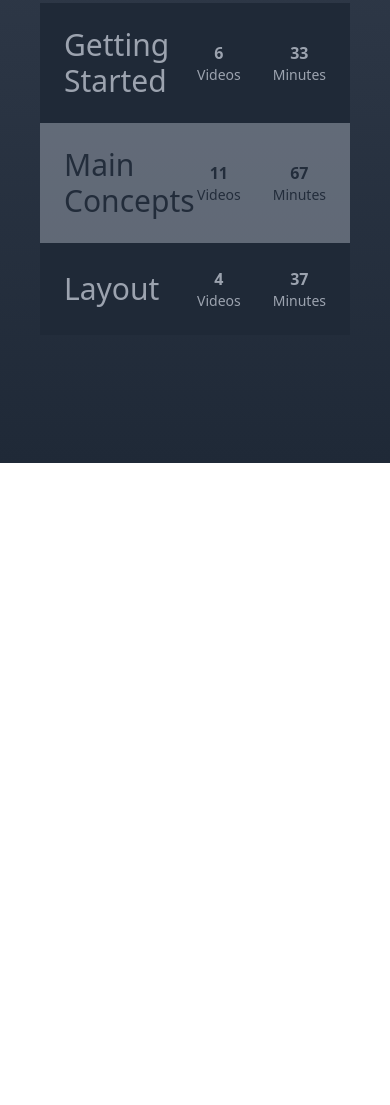
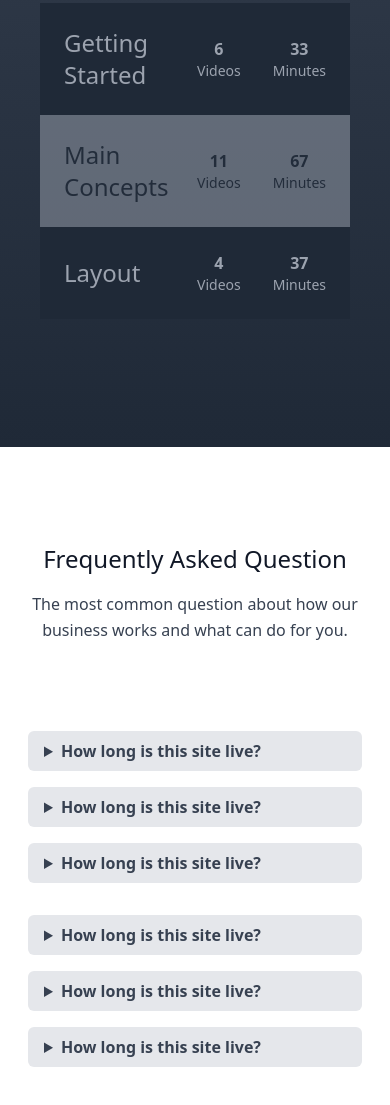
Before and after one commit to Sinashaygan/tailwindcss-mastery, a website built with Vite: page index.html in a window 390 px wide. Shown: the part 6773-7878 px from the top of the page. Before the commit the page ends 7236 px from the top, so only its background shows below. Built offline with nearby package versions, Linux system fonts and the light colour scheme.

Commit message:
Make FAQ section with some details and summery tags

```diff
--- a/index.html
+++ b/index.html
@@ -691,19 +691,21 @@
               9 hours Tailwind learning in 15 modules and 55 videos
             </p>
           </div>
-          <div class="p-6 bg-gray-800 text-gray-400 flex justify-between items-center">
-            <h4 class="text-3xl">Getting Started</h4>
+          <div
+            class="p-6 bg-gray-800 text-gray-400 flex justify-between items-center"
+          >
+            <h4 class="text-2xl md:text-3xl">Getting Started</h4>
             <div class="flex space-x-8 text-center font-bold">
-              <div>
-                6 <span class="block text-sm font-normal">Videos</span>
-              </div>
+              <div>6 <span class="block text-sm font-normal">Videos</span></div>
               <div>
                 33 <span class="block text-sm font-normal">Minutes</span>
               </div>
             </div>
           </div>
-          <div class="p-6 text-gray-800 bg-gray-400 opacity-50 flex justify-between items-center">
-            <h4 class="text-3xl">Main Concepts</h4>
+          <div
+            class="p-6 text-gray-800 bg-gray-400 opacity-50 flex justify-between items-center"
+          >
+            <h4 class="text-2xl md:text-3xl">Main Concepts</h4>
             <div class="flex space-x-8 text-center font-bold">
               <div>
                 11 <span class="block text-sm font-normal">Videos</span>
@@ -713,12 +715,12 @@
               </div>
             </div>
           </div>
-          <div class="p-6 bg-gray-800 flex text-gray-400  justify-between items-center">
-            <h4 class="text-3xl">Layout</h4>
+          <div
+            class="p-6 bg-gray-800 flex text-gray-400 justify-between items-center"
+          >
+            <h4 class="text-2xl md:text-3xl">Layout</h4>
             <div class="flex space-x-8 text-center font-bold">
-              <div>
-                4 <span class="block text-sm font-normal">Videos</span>
-              </div>
+              <div>4 <span class="block text-sm font-normal">Videos</span></div>
               <div>
                 37 <span class="block text-sm font-normal">Minutes</span>
               </div>
@@ -727,5 +729,73 @@
         </div>
       </div>
     </section>
+
+    <!-- FAQ section -->
+    <section class="text-gray-700">
+      <div class="container mx-auto px-5 py-24">
+        <div class="text-center mb-20">
+          <h1 class="text-2xl sm:text-3xl font-medium text-gray-900 mb-4">
+            Frequently Asked Question
+          </h1>
+          <p class="text-base leading-relaxed lg:w-3/4 xl:w-2/4 mx-auto">
+            The most common question about how our business works and what can do for you.
+          </p>
+        </div>
+        <div class="flex flex-wrap lg:w-4/5 sm:mx-auto sm:mb-2 -mx-2">
+          <div class="w-full lg:w-1/2 px-4 py-2">
+            <details class="mb-4">
+              <summary class="font-semibold bg-gray-200 rounded-md py-2 px-4">
+                How long is this site live?
+              </summary>
+              <span>
+                Lorem ipsum dolor sit, amet consectetur adipisicing elit. Libero tempore commodi nulla provident atque aliquam! Error accusantium libero, nihil perspiciatis ex quisquam quasi, quis consequatur quia sequi asperiores harum dolores.
+              </span>
+            </details>
+            <details class="mb-4">
+              <summary class="font-semibold bg-gray-200 rounded-md py-2 px-4">
+                How long is this site live?
+              </summary>
+              <span>
+                Lorem ipsum dolor sit, amet consectetur adipisicing elit. Libero tempore commodi nulla provident atque aliquam! Error accusantium libero, nihil perspiciatis ex quisquam quasi, quis consequatur quia sequi asperiores harum dolores.
+              </span>
+            </details>
+            <details class="mb-4">
+              <summary class="font-semibold bg-gray-200 rounded-md py-2 px-4">
+                How long is this site live?
+              </summary>
+              <span>
+                Lorem ipsum dolor sit, amet consectetur adipisicing elit. Libero tempore commodi nulla provident atque aliquam! Error accusantium libero, nihil perspiciatis ex quisquam quasi, quis consequatur quia sequi asperiores harum dolores.
+              </span>
+            </details>
+          </div>
+          <div class="w-full lg:w-1/2 px-4 py-2">
+            <details class="mb-4">
+              <summary class="font-semibold bg-gray-200 rounded-md py-2 px-4">
+                How long is this site live?
+              </summary>
+              <span>
+                Lorem ipsum dolor sit, amet consectetur adipisicing elit. Libero tempore commodi nulla provident atque aliquam! Error accusantium libero, nihil perspiciatis ex quisquam quasi, quis consequatur quia sequi asperiores harum dolores.
+              </span>
+            </details>
+            <details class="mb-4">
+              <summary class="font-semibold bg-gray-200 rounded-md py-2 px-4">
+                How long is this site live?
+              </summary>
+              <span>
+                Lorem ipsum dolor sit, amet consectetur adipisicing elit. Libero tempore commodi nulla provident atque aliquam! Error accusantium libero, nihil perspiciatis ex quisquam quasi, quis consequatur quia sequi asperiores harum dolores.
+              </span>
+            </details>
+            <details class="mb-4">
+              <summary class="font-semibold bg-gray-200 rounded-md py-2 px-4">
+                How long is this site live?
+              </summary>
+              <span>
+                Lorem ipsum dolor sit, amet consectetur adipisicing elit. Libero tempore commodi nulla provident atque aliquam! Error accusantium libero, nihil perspiciatis ex quisquam quasi, quis consequatur quia sequi asperiores harum dolores.
+              </span>
+            </details>
+          </div>
+        </div>
+      </div>
+    </section>
   </body>
 </html>
```
Also changed, not shown: src/style/main.css.
